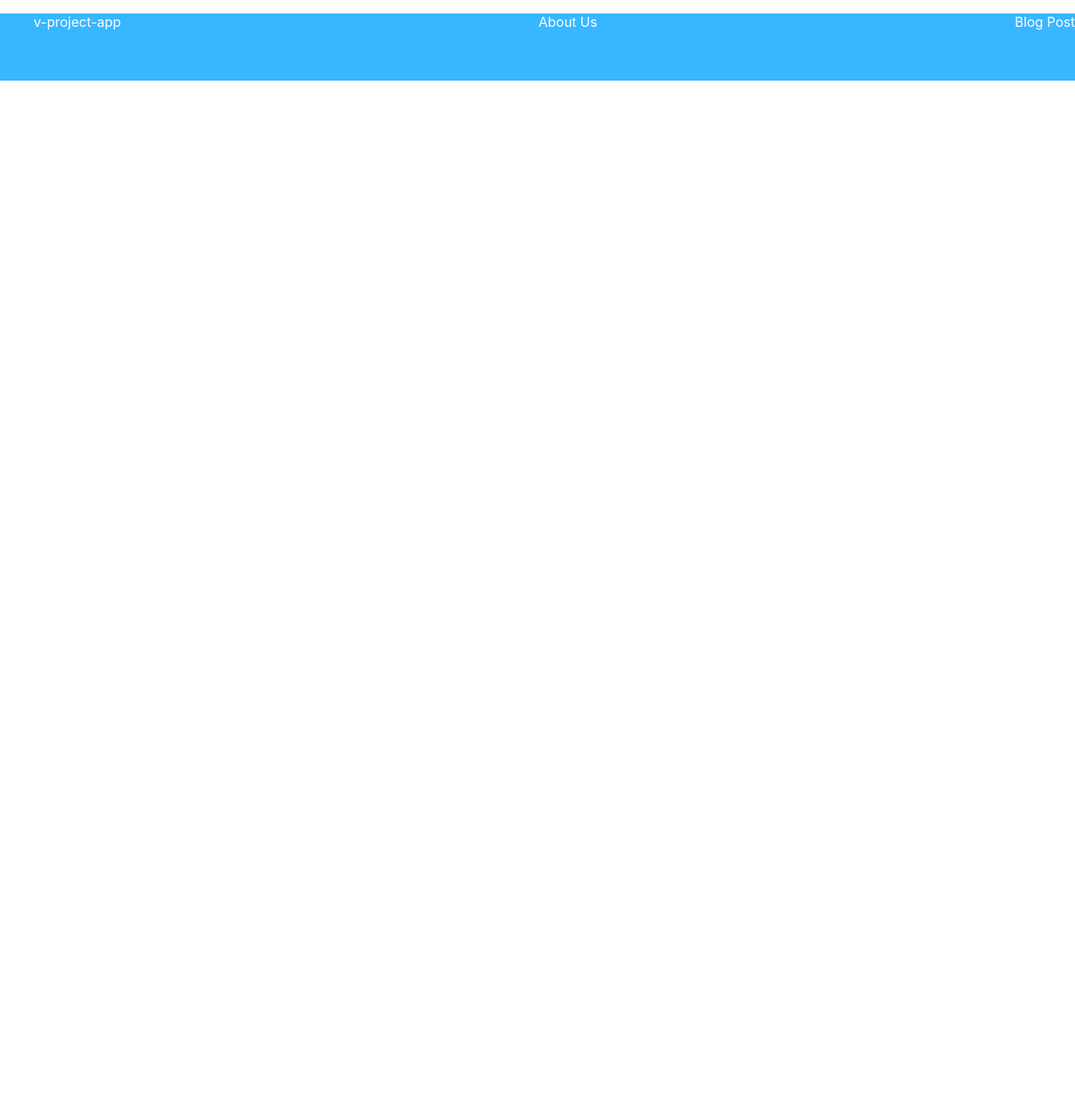
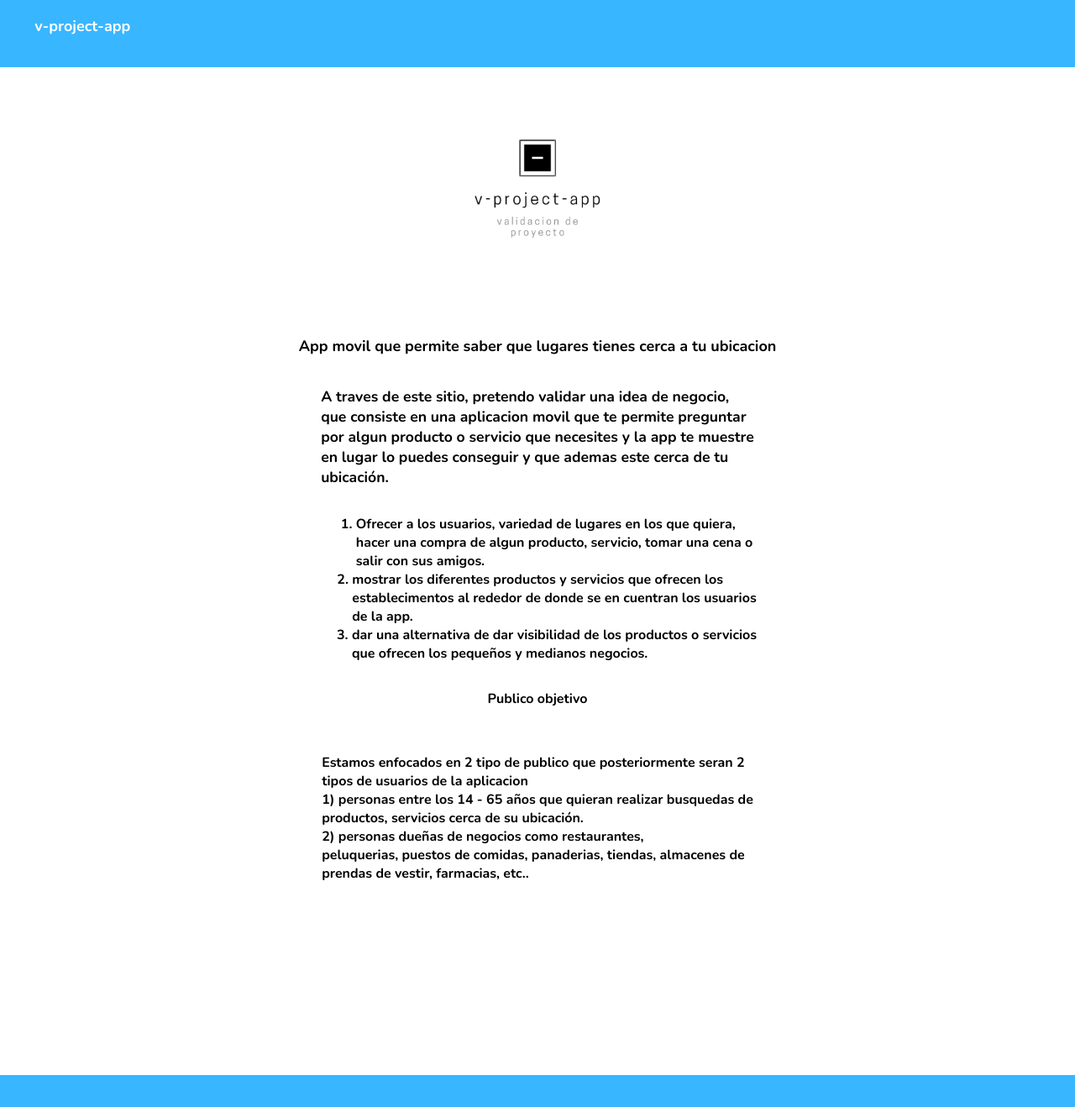
Before and after one commit to devbreathe/v-project-app, a Next.js app: page / in a window 1280 px wide. Shown: the top 1318 px of the page at 84% size. Before the commit the page ends 800 px from the top, so only its background shows below. Built offline with nearby package versions, Linux system fonts and the light colour scheme.

Commit message:
working in other sections of the landing page

```diff
--- a/pages/index.js
+++ b/pages/index.js
@@ -5,6 +5,10 @@ import Link from "next/link";
 export default function Home() {
   return (
     <div>
+      <style>
+        @import
+        url('https://fonts.googleapis.com/css2?family=Nunito:wght@700&display=swap');
+      </style>
       <Head>
         <title>Create Next App</title>
         <link rel="icon" href="/favicon.ico" />
@@ -16,18 +20,81 @@ export default function Home() {
               <a>v-project-app</a>
             </Link>
           </li>
-          <li>
-            <Link href="/author">
-              <a>About Us</a>
-            </Link>
-          </li>
-          <li>
-            <Link href="/blog/hello-world">
-              <a>Blog Post</a>
-            </Link>
-          </li>
         </ul>
       </nav>
+      <main className={styles.main}>
+        <section className={styles.sectionImage}>
+          <img src="/v-project-app.svg" />
+        </section>
+        <section className={styles.sectionInfo}>
+          <div className={styles.principalText}>
+            <p>
+              <b>
+                App movil que permite saber que lugares tienes cerca a tu
+                ubicacion
+              </b>
+            </p>
+          </div>
+        </section>
+        <section className={styles.objectives}>
+          <div>
+            <div className={styles.title}>
+              <p>
+                A traves de este sitio, pretendo validar una idea de negocio,
+                <br />
+                que consiste en una aplicacion movil que te permite preguntar
+                <br />
+                por algun producto o servicio que necesites y la app te muestre
+                <br />
+                en lugar lo puedes conseguir y que ademas este cerca de tu
+                <br />
+                ubicación.
+              </p>
+            </div>
+            <ul className={styles.ulObjectives}>
+              <li>
+                Ofrecer a los usuarios, variedad de lugares en los que quiera,
+                <br />
+                hacer una compra de algun producto, servicio, tomar una cena o
+                <br />
+                salir con sus amigos.
+              </li>
+              <li>
+                mostrar los diferentes productos y servicios que ofrecen los
+                <br />
+                establecimentos al rededor de donde se en cuentran los usuarios
+                <br />
+                de la app.
+              </li>
+              <li>
+                dar una alternativa de dar visibilidad de los productos o
+                servicios
+                <br />
+                que ofrecen los pequeños y medianos negocios.
+              </li>
+            </ul>
+          </div>
+          <div className={styles.public}>
+            <p>Publico objetivo</p> <br />
+            <p>
+              Estamos enfocados en 2 tipo de publico que posteriormente seran 2
+              <br />
+              tipos de usuarios de la aplicacion
+              <br />
+              1) personas entre los 14 - 65 años que quieran realizar busquedas
+              de <br />
+              productos, servicios cerca de su ubicación.
+              <br />
+              2) personas dueñas de negocios como restaurantes,
+              <br />
+              peluquerias, puestos de comidas, panaderias, tiendas, almacenes de{" "}
+              <br />
+              prendas de vestir, farmacias, etc..
+            </p>
+          </div>
+        </section>
+      </main>
+      <footer className={styles.footer}></footer>
     </div>
   );
 }
--- a/styles/Home.module.css
+++ b/styles/Home.module.css
@@ -4,6 +4,7 @@
   background-color: #38B6FF;
   width: 100%;
   color: #ffffff;
+  padding: 0.1%;
 }
 
 .ul {
@@ -11,4 +12,53 @@
   display: flex;
   justify-content: space-between;
   list-style-type: none;
+  font-size: 18px;
 }
+
+.sectionImage{
+  display: flex;
+  justify-content: center;
+}
+
+.main {
+  height: 150vh;
+}
+
+.sectionInfo {
+
+}
+
+.principalText {
+  display: flex;
+  justify-content: center;
+  font-size: 18px;
+}
+
+.footer {
+  height: 15vh;
+  background-color  : #38B6FF;
+}
+
+.objectives{
+  height: auto;
+}
+.title{
+  display: flex;
+  justify-content: center;
+  font-size: 1.1em;
+}
+
+.ulObjectives{
+  list-style-type: upper-greek;
+  display: flex;
+  flex-direction: column;
+  align-items: center;
+  font-size: 16px;
+  text-align: justify;
+}
+
+.public{
+  display: flex;
+  flex-direction: column;
+  align-items: center;
+}
--- a/styles/globals.css
+++ b/styles/globals.css
@@ -2,7 +2,7 @@ html,
 body {
   padding: 0;
   margin: 0;
-  font-family: -apple-system, BlinkMacSystemFont, Segoe UI, Roboto, Oxygen,
+  font-family: Nunito, -apple-system, BlinkMacSystemFont, Segoe UI, Roboto, Oxygen,
     Ubuntu, Cantarell, Fira Sans, Droid Sans, Helvetica Neue, sans-serif;
 }
 
```
Also changed, not shown: public/v-project-app.svg (added).
